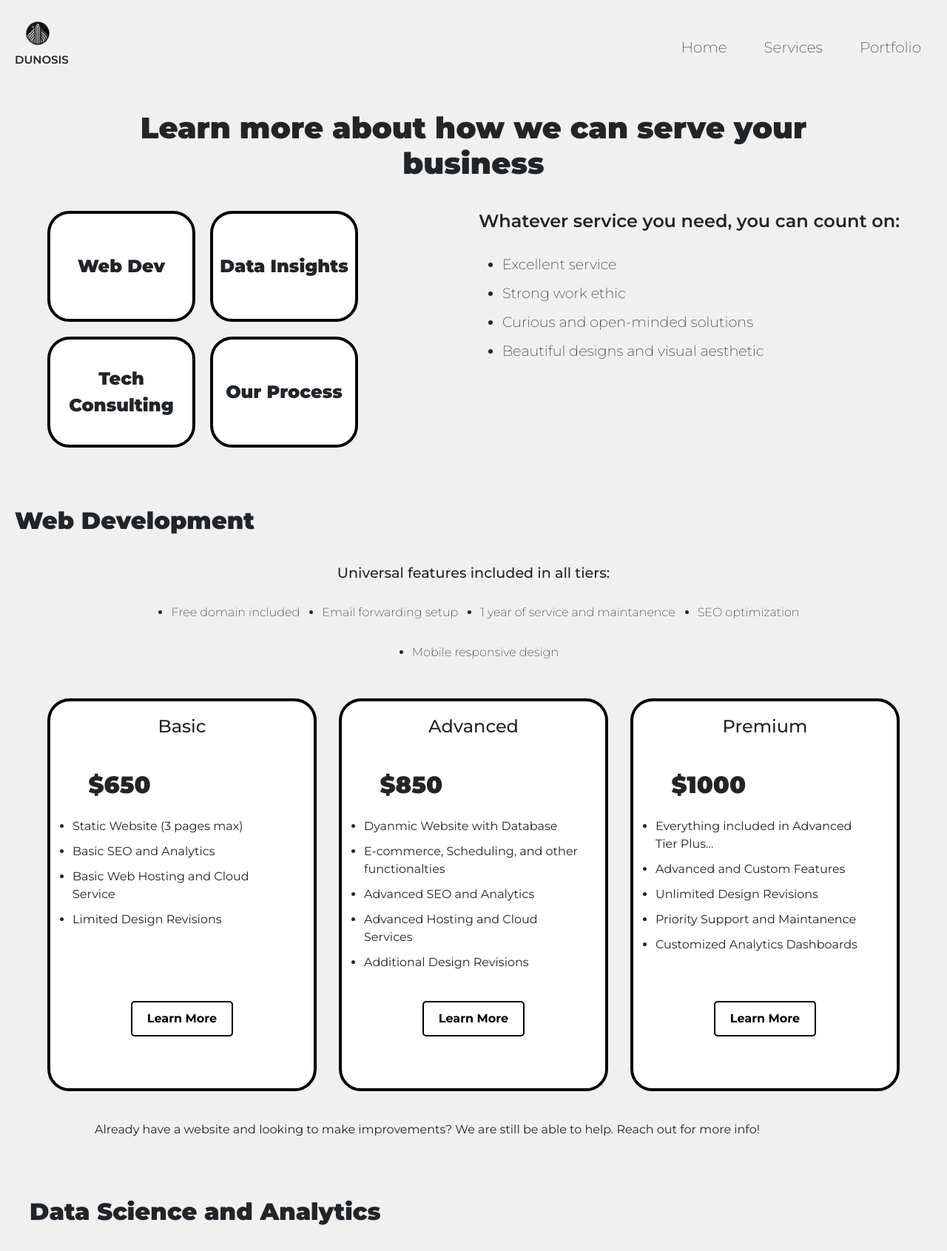
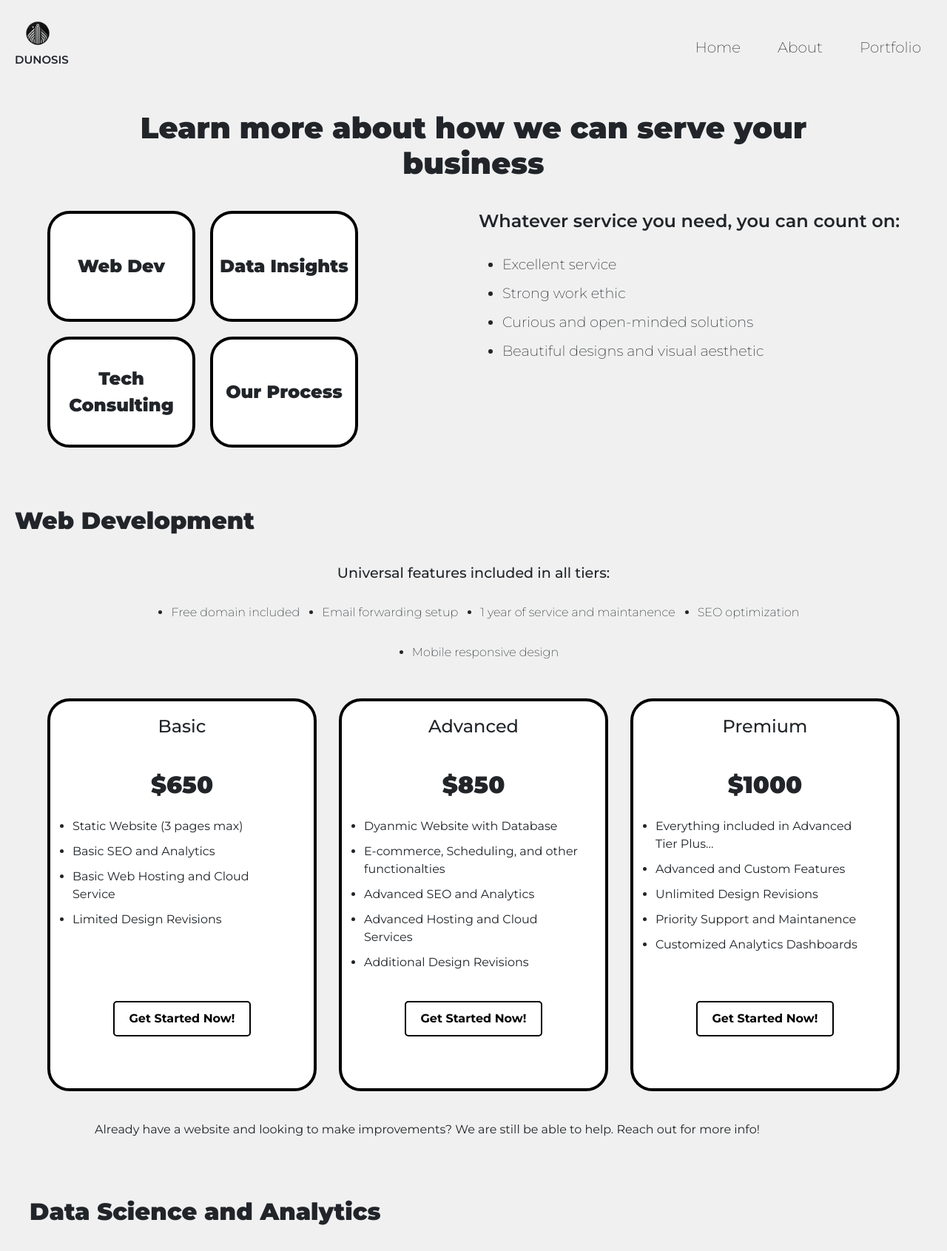
Before and after one commit to wesordonez/Dunosis-Web, a Django app: page /services/ in a window 1280 px wide. Shown: the top 1691 px of the page at 74% size. Run offline with Django 5.2, Linux system fonts and the light colour scheme; some libraries are stand-ins or nearby versions.

Commit message:
added links and buttons to service page. tried adding javascript scrolling but not finished

```diff
--- a/dunosis_site/landing/static/landing/css/about.css
+++ b/dunosis_site/landing/static/landing/css/about.css
@@ -201,9 +201,9 @@ header {
     margin: 20px auto;
     padding: 10px 20px;
     background-color: white;
-    border: 2px solid black;
+    border: 4px solid black;
     font-size: 1rem;
-    font-weight: bold;
+    font-weight: 900;
     border-radius: 5px;
     cursor: pointer;
   }
--- a/dunosis_site/landing/static/landing/css/services.css
+++ b/dunosis_site/landing/static/landing/css/services.css
@@ -287,6 +287,7 @@ header {
       }
 
       .pricing-card .price {
+        text-align: center;
         font-size: 2rem;
         font-weight: 900;
         margin-bottom: 20px;
@@ -306,10 +307,10 @@ header {
 
       .learn-more-btn {
         background-color: white;
-        border: 2px solid black;
+        border: 4px solid black;
         padding: 10px 20px;
         font-size: 1rem;
-        font-weight: bold;
+        font-weight: 900;
         border-radius: 5px;
         cursor: pointer;
         margin-top: 30px;
--- a/dunosis_site/landing/static/landing/js/script.js
+++ b/dunosis_site/landing/static/landing/js/script.js
@@ -3,11 +3,18 @@
 function onLearnMoreClick(event) {
     document.addEventListener('DOMContentLoaded', function() {
         const learnMoreLink = document.querySelector('.learn-more');
+        const ctaLinks = document.querySelectorAll('.cta');
         const nextSection = document.querySelector('#services-section');
+        const contactSection = document.querySelector('#contact-section');
 
         learnMoreLink.addEventListener('click', function(event) {
             event.preventDefault();
             nextSection.scrollIntoView({ behavior: 'smooth' });
+        });
+
+        ctaLinks.addEventListener('click', function(event) {
+            event.preventDefault();
+            contactSection.scrollIntoView({ behavior: 'smooth' });
         });
     });
 }
--- a/dunosis_site/landing/templates/landing/services.html
+++ b/dunosis_site/landing/templates/landing/services.html
@@ -23,7 +23,7 @@
     <script src="https://kit.fontawesome.com/9451864d27.js" crossorigin="anonymous"></script>
 
     <!-- Title -->
-    <title>Dunosis</title>
+    <title>Dunosis Services</title>
     <link rel="icon" href="../../static/landing/img/favicon.ico" type="image/x-icon">
 
 </head>
@@ -36,16 +36,16 @@
         <nav>
             <div class="nav-links">
                 <a href="{% url 'home' %}">Home</a>
-                <a href="{% url 'services' %}">Services</a>
-                <a href="">Portfolio</a>
+                <a href="{% url 'about' %}">About</a>
+                <a href="{% url 'portfolio' %}">Portfolio</a>
             </div>
             <div class="hamburger-menu">
               <i class="fas fa-bars"></i>
             </div>
             <div class="mobile-nav-links">
                 <a href="{% url 'home' %}">Home</a>
-                <a href="{% url 'services' %}">Services</a>
-                <a href="">Portfolio</a>
+                <a href="{% url 'about' %}">About</a>
+                <a href="{% url 'portfolio' %}">Portfolio</a>
             </div>
         </nav>
     </header>
@@ -96,7 +96,9 @@
               <li>Basic Web Hosting and Cloud Service</li>
               <li>Limited Design Revisions</li>
             </ul>
-            <button class="learn-more-btn">Learn More</button>
+            <a href="{% url 'home' %}">
+                <button class="learn-more-btn">Get Started Now!</button>
+            </a>
           </div>
 
           <!-- Card 2 -->
@@ -110,7 +112,9 @@
               <li>Advanced Hosting and Cloud Services</li>
               <li>Additional Design Revisions</li>
             </ul>
-            <button class="learn-more-btn">Learn More</button>
+            <a href="{% url 'home' %}">
+                <button class="learn-more-btn">Get Started Now!</button>
+            </a>
           </div>
 
           <!-- Card 3 -->
@@ -124,7 +128,9 @@
               <li>Priority Support and Maintanence</li>
               <li>Customized Analytics Dashboards</li>
             </ul>
-            <button class="learn-more-btn">Learn More</button>
+            <a href="{% url 'home' %}">
+                <button class="learn-more-btn">Get Started Now!</button>
+            </a>
           </div>
         </div>
 
@@ -177,8 +183,10 @@
 
         <!-- Call to Action -->
         <div class="call-to-action">
-          <p>Contact us now to learn how we can help with your data needs!</p>
-          <button class="learn-more-btn">Learn More</button>
+            <p>Contact us now to learn how we can help with your data needs!</p>
+            <a href="{% url 'home' %}">
+              <button class="learn-more-btn">Learn More</button>
+            </a>
         </div>
     </section>
 
@@ -190,7 +198,9 @@
         <!-- Call to Action -->
         <div class="call-to-action">
             <p>Contact us for your first consultation free!</p>
-            <button class="learn-more-btn">Learn More</button>
+            <a href="{% url 'home' %}">
+                <button class="learn-more-btn">Learn More</button>
+            </a>
         </div>
     </section>
 
@@ -278,25 +288,25 @@
 
         <!-- Middle Section: Navigation Links -->
         <nav class="nav-links">
-            <a href="#">About</a>
-            <a href="#">Services</a>
-            <a href="#">Portfolio</a>
+            <a href="{% url 'about' %}">About</a>
+            <a href="{% url 'services' %}">Services</a>
+            <a href="{% url 'portfolio' %}">Portfolio</a>
         </nav>
 
         <!-- Right Section: Social Icons and Contact -->
         <div class="footer-social-icons">
             <div class="social-icons">
                 <div class="social-icon-container">
-                    <a href="#"><i class="fa-brands fa-instagram"></i></a>
+                    <a href="https://www.instagram.com/dunosis_web/"><i class="fa-brands fa-instagram"></i></a>
                 </div>
                 <div class="social-icon-container">
-                    <a href="#"><i class="fa-brands fa-facebook"></i></a>
+                    <a href="https://www.facebook.com/profile.php?id=61565984502377"><i class="fa-brands fa-facebook"></i></a>
                 </div>
                 <div class="social-icon-container">
-                    <a href="#"><i class="fa-brands fa-linkedin"></i></a>
+                    <a href="https://www.linkedin.com/company/dunosis/about/"><i class="fa-brands fa-linkedin"></i></a>
                 </div>
                 <div class="social-icon-container">
-                    <a href="#"><i class="fa-brands fa-whatsapp"></i></a>
+                    <a href="https://wa.me/6013080127?text=Hi! I'm interested in..."><i class="fa-brands fa-whatsapp"></i></a>
                 </div>
             </div>
         </div>
```
